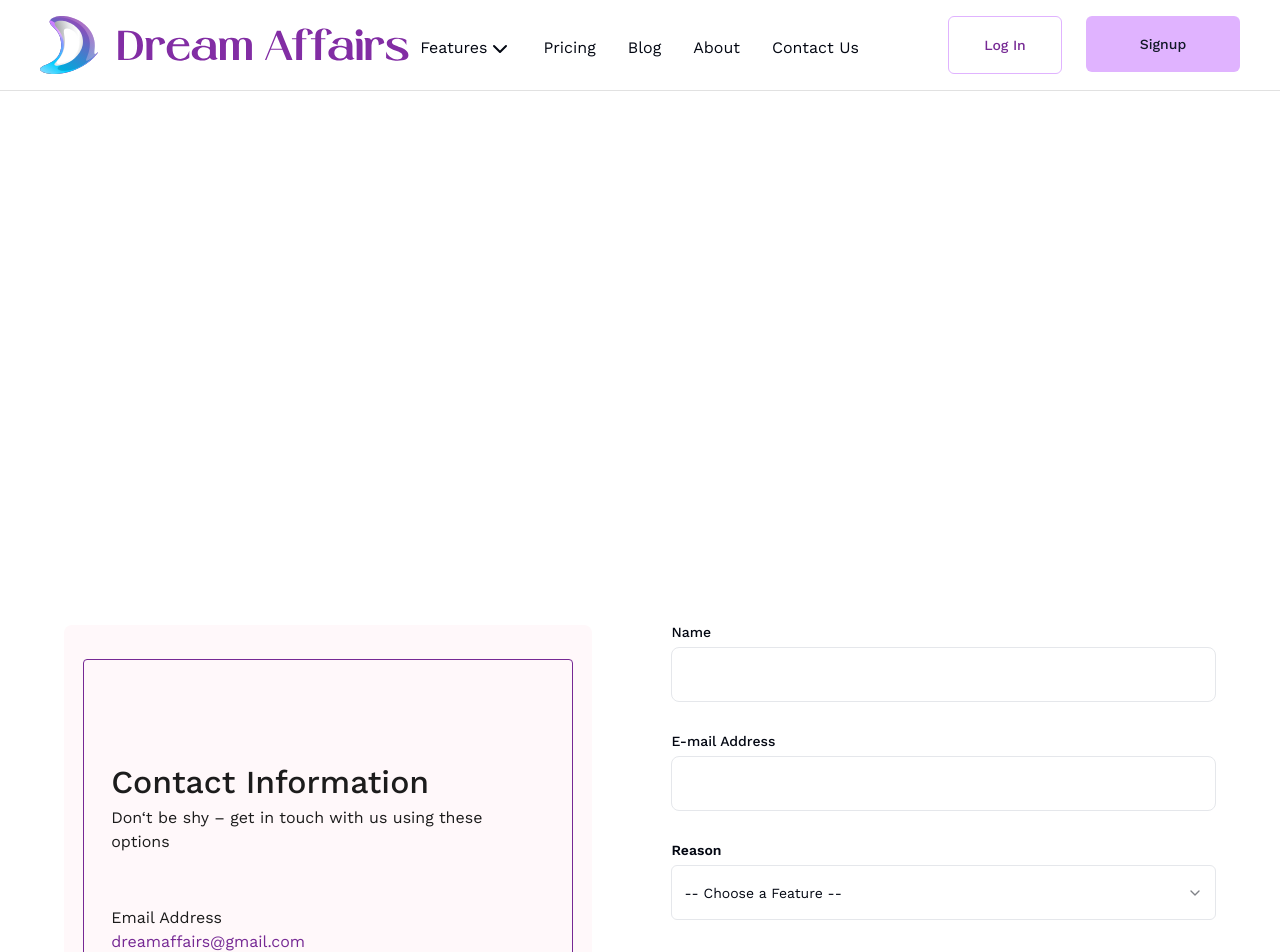
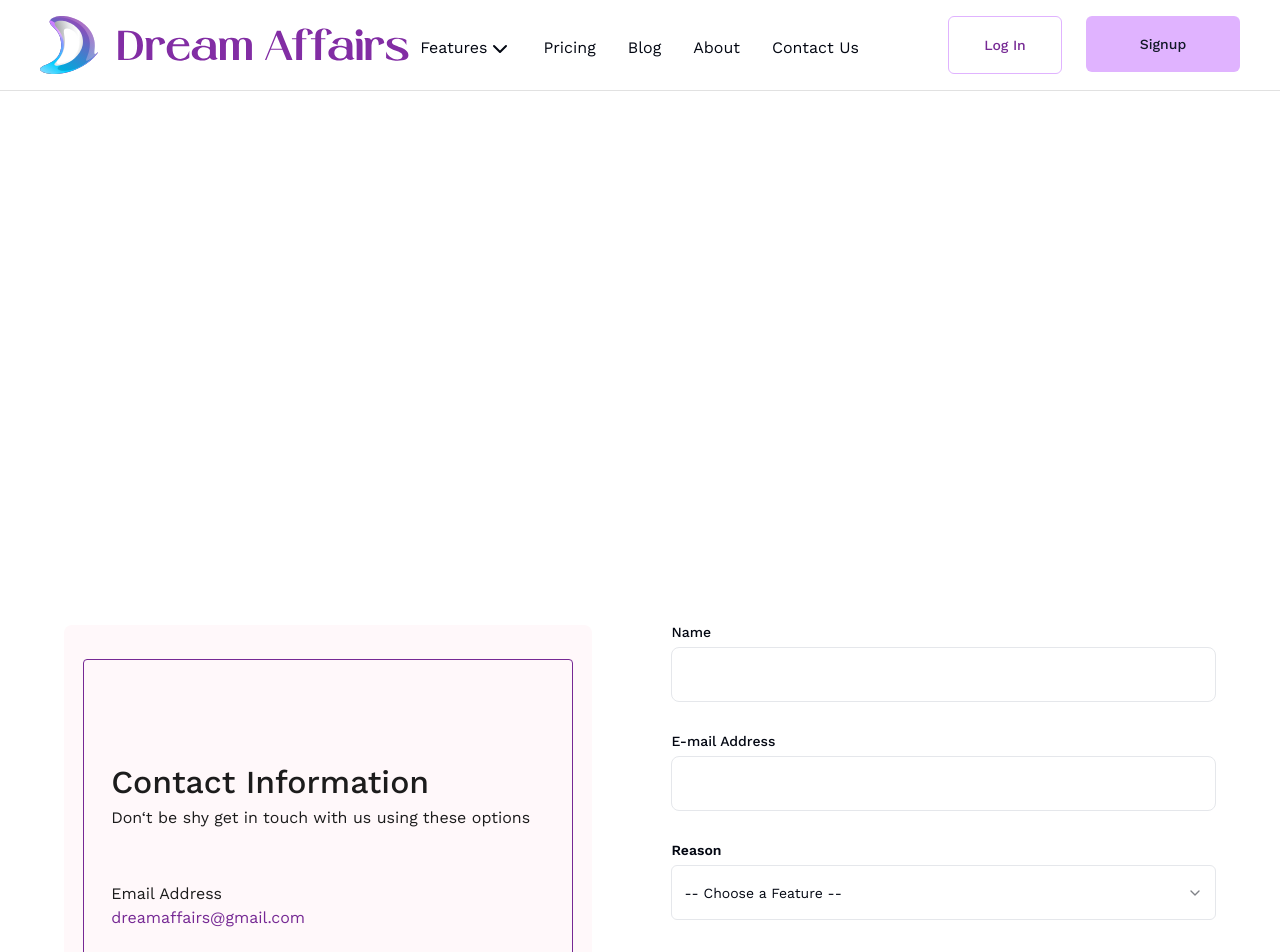
Before and after one commit to Dream-Affairs/Dream-Affairs-Frontend, a Next.js app: page /contact-us in a window 1280 px wide. Shown: the top 952 px of the page. Built offline with nearby package versions, Linux system fonts and the light colour scheme.

Commit message:
fixing lint error

```diff
--- a/app/contact-us/(components)/contactCard.tsx
+++ b/app/contact-us/(components)/contactCard.tsx
@@ -10,7 +10,7 @@ const contactCard = () => {
     <div className='h-auto lg:w-[559px] bg-[#FFF8FA] relative mb-[24px] lg:mb-0 rounded-[8px]'>
         <div className='border border-primary m-[34px] lg:h-[655px] lg:w-[490px] w-[90%] h-auto p-4 mx-auto text-[#1C1C1C] lg:px-[27px] lg:pt-[98px] lg:pb-[327px] text-[16px] rounded-[4px]'>
             <h3 className='lg:text-[32px] text-[24px] font-[500] text-[#48195A)] mt-[24px] lg:mt-0'>Contact Information</h3>
-            <p className='lg:mb-[52px] mb-[24px]'>Don&lsquo;t be shy – get in touch with us using these options</p>
+            <p className='lg:mb-[52px] mb-[24px]'>Don&lsquo;t be shy get in touch with us using these options</p>
             <p>Email Address</p>
             <p className='text-primary lg:mb-[32px] mb-[20px]'>dreamaffairs@gmail.com</p>
             <p>Phone Number</p>
```
